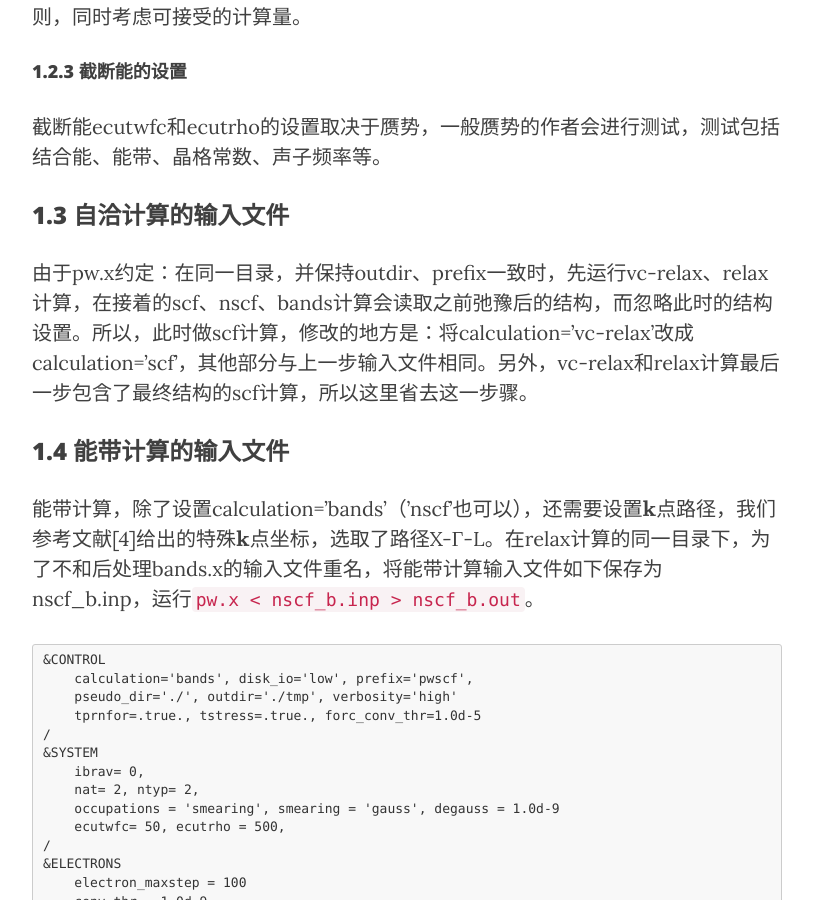
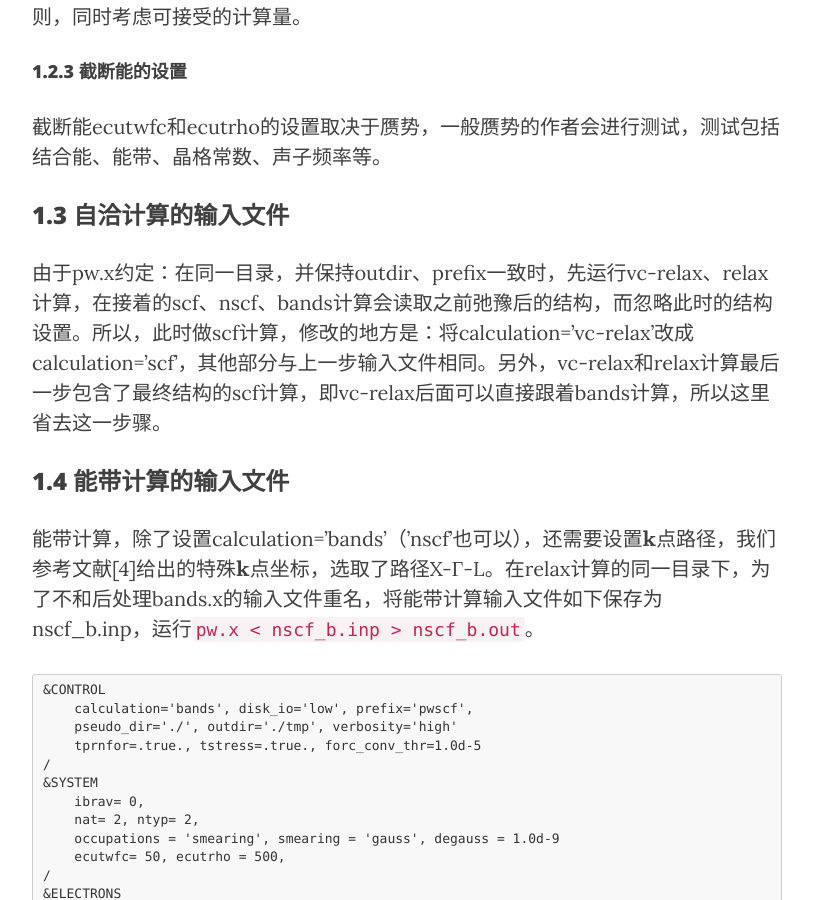
Before and after one commit to yyyu200/DFTbook, a Jekyll site: the page built from _posts/2019-04-01-HandsOn.md, in a window 1280 px wide and 900 px high, scrolled down 11944 px. Shown: the whole window, without its empty margins (233-1046 px from the left). Built offline with Jekyll 4.4.1, drawn with Linux system fonts in a browser that asks for light colours; nearby versions of some CDN libraries; formulas are drawn with MathJax 3; comment, search, counter and statistics services are not loaded; some of the changed text lies outside the part shown.

Commit message:
modify 2 places

```diff
--- a/_posts/2019-04-01-HandsOn.md
+++ b/_posts/2019-04-01-HandsOn.md
@@ -303,7 +303,7 @@
 
 ### 1.3 自洽计算的输入文件
 
-由于pw.x约定：在同一目录，并保持outdir、prefix一致时，先运行vc-relax、relax计算，在接着的scf、nscf、bands计算会读取之前弛豫后的结构，而忽略此时的结构设置。所以，此时做scf计算，修改的地方是：将calculation='vc-relax'改成calculation='scf'，其他部分与上一步输入文件相同。另外，vc-relax和relax计算最后一步包含了最终结构的scf计算，所以这里省去这一步骤。
+由于pw.x约定：在同一目录，并保持outdir、prefix一致时，先运行vc-relax、relax计算，在接着的scf、nscf、bands计算会读取之前弛豫后的结构，而忽略此时的结构设置。所以，此时做scf计算，修改的地方是：将calculation='vc-relax'改成calculation='scf'，其他部分与上一步输入文件相同。另外，vc-relax和relax计算最后一步包含了最终结构的scf计算，即vc-relax后面可以直接跟着bands计算，所以这里省去这一步骤。
 
 ### 1.4 能带计算的输入文件
 
```
Also changed, not shown: other parts of _posts/2019-04-01-HandsOn.md (+1 -1 lines).
